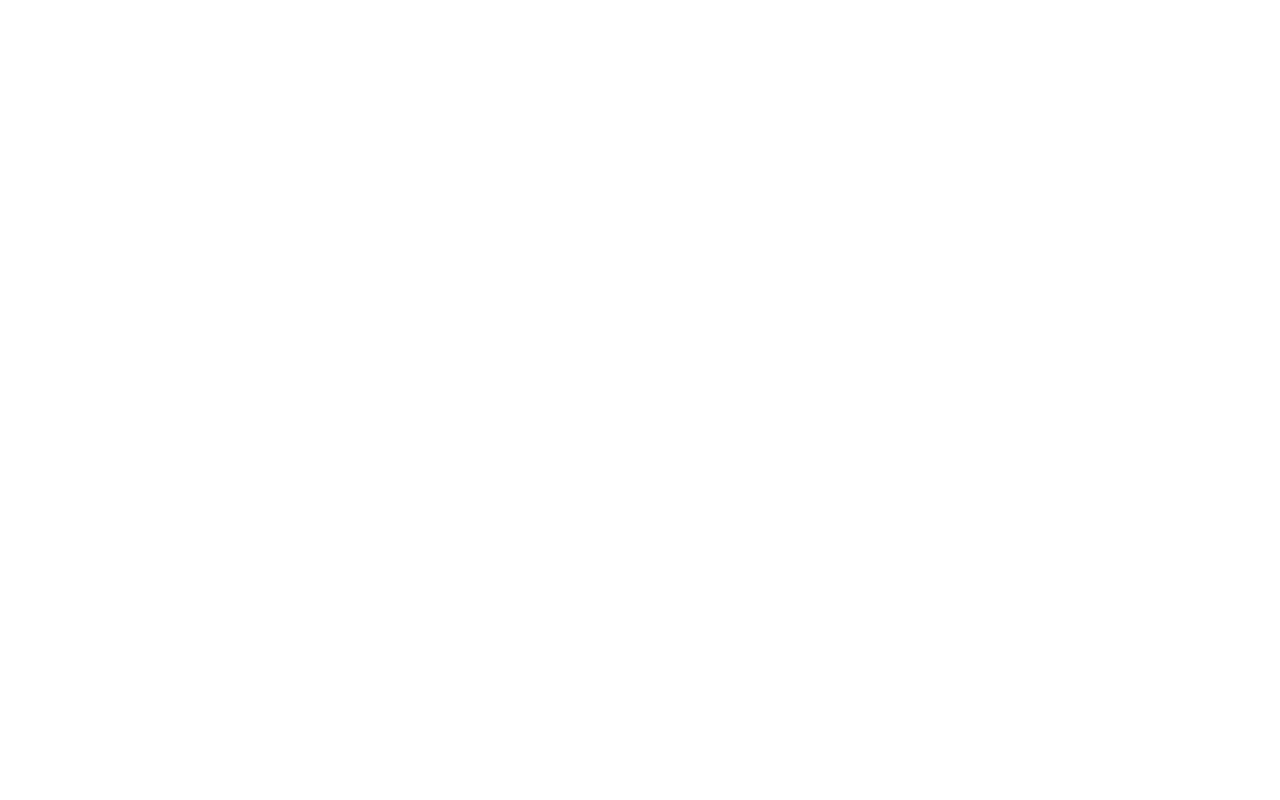
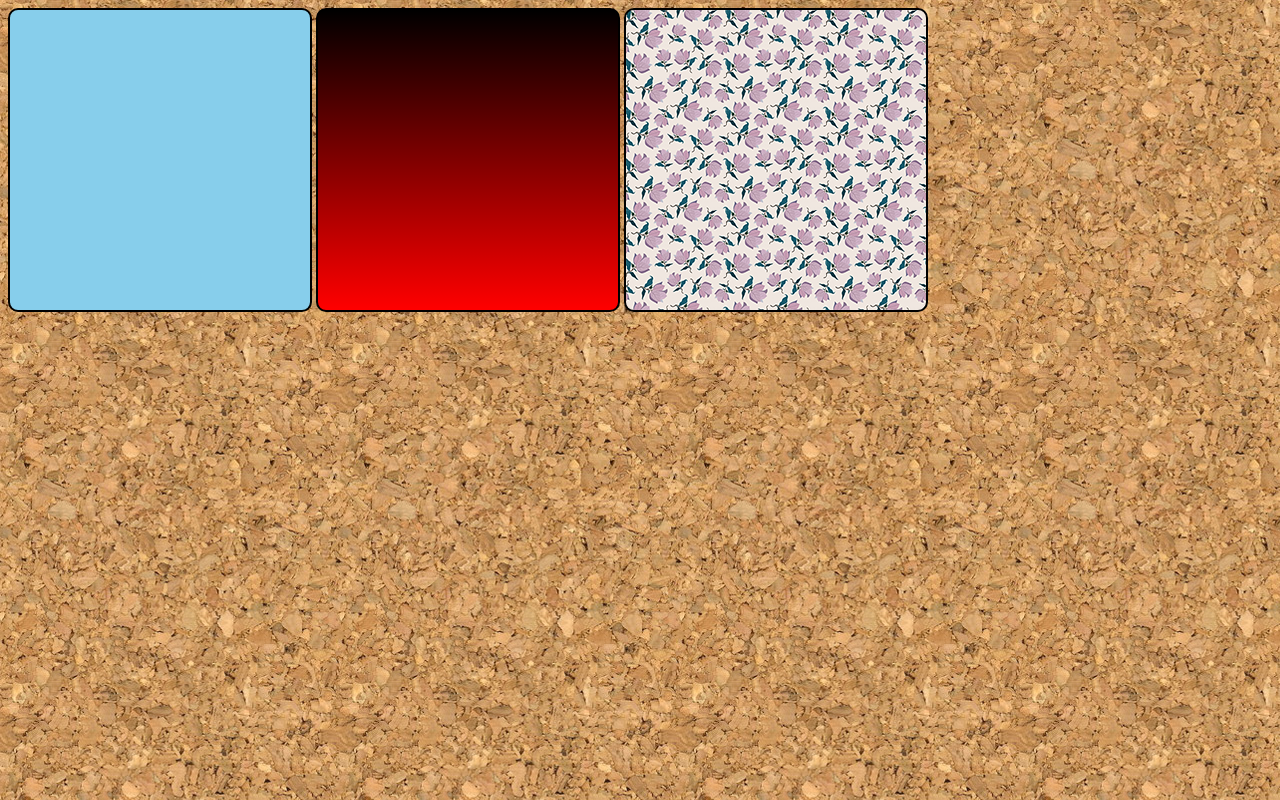
Before and after one commit to gabrielalves0617/html-css, a plain HTML site: page exercios/ex022/fundo001.html in a window 1280 px wide. Drawn offline with Linux system fonts and the light colour scheme.

Commit message:
atualizei de novo

```diff
--- a/exercios/ex022/fundo001.html
+++ b/exercios/ex022/fundo001.html
@@ -6,19 +6,43 @@
     <meta name="viewport" content="width=device-width, initial-scale=1.0">
     <title>Tesde de Imagem de Fundo</title>
     <style>
+
+        body {
+            background-image: url('imagens/wallpaper001.jpg');
+        }
+
         div.quadrado {
-            margin: 1px solid black;
+            display: inline-block;
+            border: 2px solid black;
+            border-radius: 10px;
+            background-color: lightgray;
+            width: 300px;
+            height: 300px;
         }
+
+       div#q1 {
+            background-color: skyblue;
+       }
+
+       div#q2 {
+            background-image: linear-gradient(to bottom, black, red);
+       }
+
+       div#q3 {
+            background-image: url('imagens/pattern003.png');
+
+       }
+
     </style>
 </head>
 <body>
-    <div class="quadrado">
+    <div class="quadrado" id="q1">
     </div>
 
-    <div class="quadrado">
+    <div class="quadrado" id="q2">
     </div>
 
-    <div class="quadrado">
+    <div class="quadrado" id="q3">
     </div>
 </body>
 </html>
```
Also changed, not shown: exercios/ex022/fundo002.html (added, +20 -0 lines), exercios/ex022/fundo003.html (added, +68 -0 lines), exercios/ex022/fundo005.html (added, +20 -0 lines).
